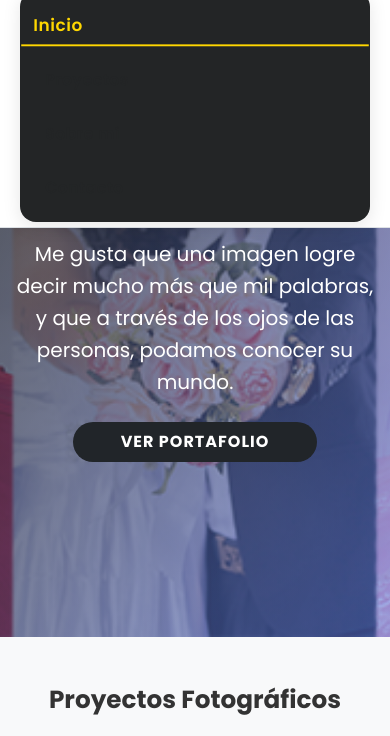
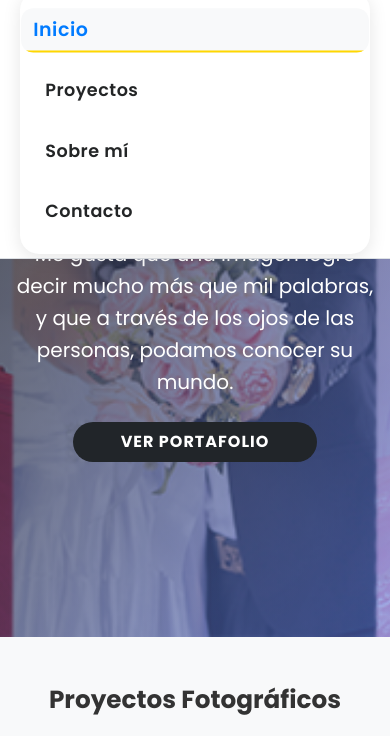
Before and after one commit to Payano15/Usielchalasphotography, a website: page frontend-static/index.html in a window 390 px wide. Both pictures are taken after a click on the button 348 px from the left and 76 px from the top of the page. Shown: the part 108-844 px from the top of the page. Drawn offline with nearby package versions, Linux system fonts and the light colour scheme.

Commit message:
response
mejoras el dise?o para celular

```diff
--- a/frontend-static/css/styles.css
+++ b/frontend-static/css/styles.css
@@ -527,14 +527,47 @@ body {
         background-size: 2.2em 2.2em;
     }
     .navbar-collapse {
-        background: #232526;
-        padding: 1rem 0.5rem;
+        background: #fff !important;
+        padding: 1.2rem 0.5rem !important;
+        border-radius: 1.2rem !important;
+        box-shadow: 0 4px 18px rgba(0,0,0,0.10);
+        max-width: 95vw;
+        margin: 0 auto;
+    }
+    .navbar-nav {
+        width: 100%;
+    }
+    .navbar-nav .nav-link {
+        color: #232526 !important;
+        font-size: 1.1rem;
+        padding: 0.8rem 1.2rem;
+        border-radius: 0.7rem;
+        margin-bottom: 0.2rem;
+        background: transparent !important;
+        text-align: left;
+    }
+    .navbar-nav .nav-link.active,
+    .navbar-nav .nav-link:focus,
+    .navbar-nav .nav-link:hover {
+        background: #f8f9fa !important;
+        color: #007bff !important;
+        font-weight: 600;
+    }
+    .navbar-nav .dropdown-menu {
+        background: #fff !important;
         border-radius: 1rem;
         box-shadow: 0 4px 18px rgba(0,0,0,0.10);
+        margin-top: 0.5rem;
     }
-    .navbar .container {
-        display: flex;
-        align-items: center;
+    .dropdown-item {
+        color: #232526 !important;
+        font-size: 1rem;
+        border-radius: 0.6rem;
+        padding: 0.7rem 1.2rem;
+    }
+    .dropdown-item:hover, .dropdown-item:focus {
+        background: #f8f9fa !important;
+        color: #007bff !important;
     }
 }
 /* Animación fade-in para el título del Hero */
```
